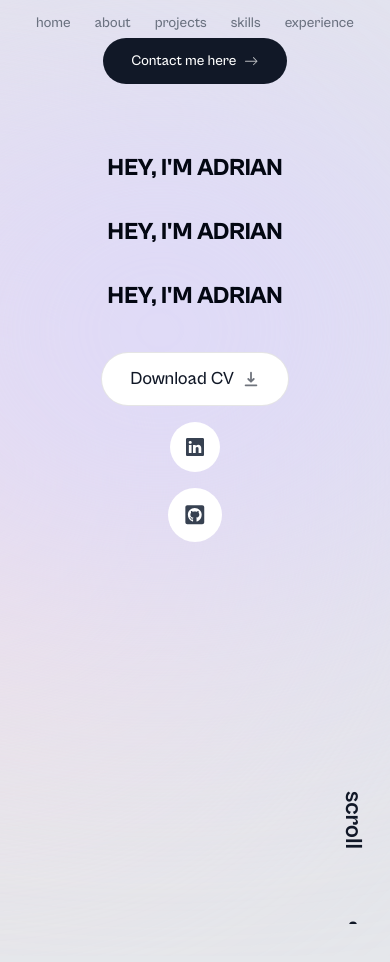
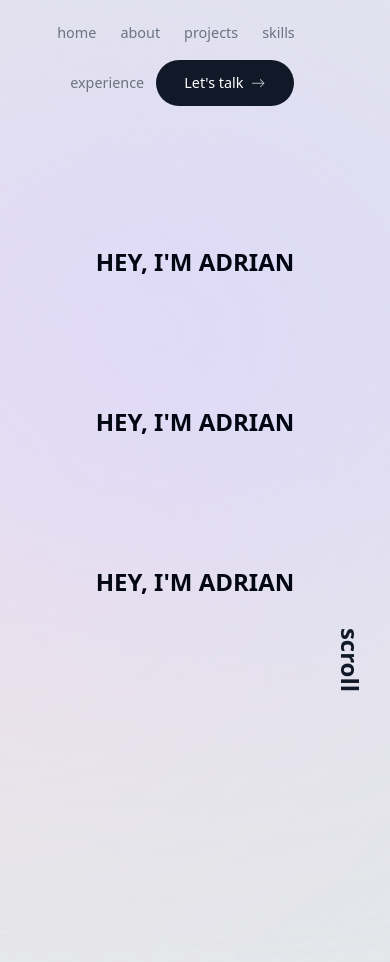
Before and after one commit to adrianksiazek/portfolio, a Next.js app: page / in a window 390 px wide. Shown: the top 962 px of the page. Built offline with nearby package versions, Linux system fonts and the light colour scheme.

Commit message:
fix: scroll animation

```diff
--- a/package.json
+++ b/package.json
@@ -22,6 +22,7 @@
     "eslint": "^8",
     "eslint-config-next": "14.0.4",
     "framer-motion": "^10.16.16",
+    "gsap": "^3.12.4",
     "postcss": "^8",
     "prettier": "^3.1.1",
     "prettier-plugin-tailwindcss": "^0.5.7",
--- /dev/null
+++ b/src/app/components/about/about.effect.ts
@@ -0,0 +1,19 @@
+import gsap from "gsap";
+import { useEffect } from "react";
+
+export const useAbout = () => {
+  useEffect(() => {
+    const tl = gsap.timeline({
+      scrollTrigger: {
+        trigger: ".about",
+        start: "+=200 center",
+        end: "center center",
+        scrub: true,
+        toggleActions: "play none none reverse",
+      },
+    });
+
+    tl.to(".body", { backgroundColor: "#030712", duration: 4 });
+    tl.to("nav", { backgroundColor: "#030712" });
+  }, []);
+};
--- /dev/null
+++ b/src/app/components/about/about.tsx
@@ -0,0 +1,24 @@
+"use client";
+
+import React from "react";
+import { motion } from "framer-motion";
+import { useAbout } from "./about.effect";
+
+export const About = () => {
+  useAbout();
+
+  return (
+    <section className="about my-8 flex h-screen w-full items-center justify-center px-8">
+      <motion.div
+        initial={{ y: 0 }}
+        animate={{
+          y: 100,
+        }}
+      >
+        <h2 className="text-8xl font-bold text-gray-200">
+          I create elevating digtial experiences that inspire and connect with people through development and design
+        </h2>
+      </motion.div>
+    </section>
+  );
+};
--- /dev/null
+++ b/src/app/components/default-layout/default-layout.tsx
@@ -0,0 +1,11 @@
+"use client";
+
+import React from "react";
+import gsap from "gsap";
+import { ScrollTrigger } from "gsap/ScrollTrigger";
+
+gsap.registerPlugin(ScrollTrigger);
+
+export const DefaultLayout = ({ children }: { children: React.ReactNode }) => {
+  return <div>{children}</div>;
+};
--- a/src/app/components/header/header.tsx
+++ b/src/app/components/header/header.tsx
@@ -9,11 +9,11 @@ import { BsArrowRight } from "react-icons/bs";
 
 export const Header = () => {
   return (
-    <header className="relative z-[999]">
+    <header className="header relative z-[999]">
       <nav
         className={clxs(
-          "fixed left-1/2 top-[0.15rem] flex h-12 -translate-x-1/2 py-2",
-          "sm:top-[1.7rem] sm:h-[inital] sm:py-0",
+          "nav fixed left-1/2 top-[0.15rem] w-full -translate-x-1/2 bg-transparent py-2",
+          "sm:top-0 sm:h-[inital] sm:py-8",
         )}
       >
         <ul
@@ -45,7 +45,7 @@ export const Header = () => {
             transition={{ delay: 2, duration: 1 }}
           >
             <Link href="#contact" className="btn btn-primary group">
-              Contact me here <BsArrowRight className="opacity-70 transition group-hover:translate-x-1" />
+              Let's talk <BsArrowRight className="opacity-70 transition group-hover:translate-x-1" />
             </Link>
           </motion.li>
         </ul>
--- a/src/app/components/hero/hero.tsx
+++ b/src/app/components/hero/hero.tsx
@@ -2,50 +2,30 @@
 
 import React from "react";
 import { motion } from "framer-motion";
-import { BsLinkedin } from "react-icons/bs";
-import { HiDownload } from "react-icons/hi";
-import { FaGithubSquare } from "react-icons/fa";
 
 export const Hero = () => {
   return (
-    <section className="h-screen max-w-5xl text-center">
-      <div className="my-10 flex flex-col gap-8 text-2xl font-extrabold uppercase sm:text-4xl md:text-9xl">
-        <div className="overflow-hidden px-4">
+    <section className="hero relative flex h-screen w-full items-center justify-center">
+      <div className="max-w-6xl">
+        <div className="my-10 flex flex-col gap-32 text-2xl font-extrabold uppercase sm:text-4xl md:text-9xl">
+          <div className="overflow-hidden px-4 text-center">
             <motion.div initial={{ y: 144 }} animate={{ y: 0 }} transition={{ duration: 2 }}>
               Hey, I'm Adrian
             </motion.div>
           </div>
-        <div className="overflow-hidden px-4">
+          <div className="overflow-hidden px-4 text-center">
             <motion.div initial={{ y: 144 }} animate={{ y: 0 }} transition={{ duration: 2 }}>
               Hey, I'm Adrian
             </motion.div>
           </div>
-        <div className="overflow-hidden px-4">
+          <div className="overflow-hidden px-4 text-center">
             <motion.div initial={{ y: 144 }} animate={{ y: 0 }} transition={{ duration: 2 }}>
               Hey, I'm Adrian
             </motion.div>
           </div>
         </div>
-
         <motion.div
-        className="flex flex-col items-center justify-center gap-4 px-4 text-lg font-medium sm:flex-row"
-        initial={{ opacity: 0, y: 100 }}
-        animate={{ opacity: 1, y: 0 }}
-        transition={{ delay: 2, duration: 1 }}
-      >
-        <a className="btn btn-secondary group" href="/CV.pdf" download>
-          Download CV <HiDownload className="opacity-60 transition group-hover:translate-y-1" />
-        </a>
-        <a className="btn btn-tertiary" href="https://linkedin.com/" target="_blank">
-          <BsLinkedin />
-        </a>
-        <a className="btn btn-tertiary text-[1.35rem]" href="https://github.com/azeksi" target="_blank">
-          <FaGithubSquare />
-        </a>
-      </motion.div>
-
-      <motion.div
-        className="absolute bottom-8 right-2 flex flex-col text-2xl font-bold text-gray-900"
+          className="absolute bottom-20 right-2 flex flex-col text-2xl font-bold text-gray-900"
           initial={{ opacity: 0 }}
           animate={{ opacity: 1 }}
           transition={{ duration: 1.4, delay: 2 }}
@@ -53,13 +33,14 @@ export const Hero = () => {
           <div className="mb-8 rotate-90">scroll</div>
           <div className="flex justify-center overflow-hidden">
             <motion.div
-            className="h-14 w-2 rounded-full bg-gray-900"
+              className="h-14 w-2 rounded-sm bg-gray-900"
               initial={{ y: "-200%" }}
               animate={{ y: "100%" }}
               transition={{ repeat: Infinity, ease: "easeInOut", duration: 1.4 }}
             ></motion.div>
           </div>
         </motion.div>
+      </div>
     </section>
   );
 };
--- /dev/null
+++ b/src/app/components/skills/skills.effect.ts
@@ -0,0 +1,19 @@
+import gsap from "gsap";
+import { useEffect } from "react";
+
+export const useSkills = () => {
+  useEffect(() => {
+    const tl = gsap.timeline({
+      scrollTrigger: {
+        trigger: ".skills",
+        start: "-=200 center",
+        end: "top center",
+        scrub: true,
+        toggleActions: "play none none reverse",
+      },
+    });
+
+    tl.to(".body", { backgroundColor: "#e5e7eb" });
+    tl.to("nav", { backgroundColor: "#e5e7eb" });
+  }, []);
+};
--- /dev/null
+++ b/src/app/components/skills/skills.tsx
@@ -0,0 +1,51 @@
+"use client";
+
+import React from "react";
+import { motion } from "framer-motion";
+import { HiDownload } from "react-icons/hi";
+import { BsLinkedin } from "react-icons/bs";
+import { FaGithubSquare } from "react-icons/fa";
+import { useSkills } from "./skills.effect";
+
+export const Skills = () => {
+  useSkills();
+
+  return (
+    <section className="skills w-full text-gray-950">
+      <motion.div
+        className="flex h-screen flex-col items-center justify-center"
+        whileInView={{ y: 0, opacity: 1 }}
+        initial={{ y: 100, opacity: 0 }}
+        transition={{ delay: 1, duration: 2 }}
+      >
+        <h2 className="text-9xl">About me</h2>
+        <div className="mx-auto max-w-2xl text-lg">
+          <h2 className="mt-5 text-4xl">A brief intro, who am I? </h2>
+          <p className="mt-5">
+            I am a self-taught, creative frontend developer, web designer and wanted to become full stack developer with
+            UI/UX skills in the future based in Wroclaw, Poland. I'm passionate about catering to emerging startups and
+            small businesses that make an impact, inspire and connect with people 😎. When I'm not developing or
+            designing, I enjoy watching videos about front-end development, productivity and design. I also enjoy
+            spending time with my cat 🐈 and distracting myself by going to the gym or riding my bike.
+          </p>
+          <motion.div
+            className="mt-4 flex flex-col items-center justify-center gap-4 px-4 text-lg font-medium sm:flex-row"
+            initial={{ opacity: 0, y: 100 }}
+            animate={{ opacity: 1, y: 0 }}
+            transition={{ delay: 2, duration: 1 }}
+          >
+            <a className="btn btn-secondary group" href="/CV.pdf" download>
+              Download CV <HiDownload className="opacity-60 transition group-hover:translate-y-1" />
+            </a>
+            <a className="btn btn-tertiary" href="https://linkedin.com/" target="_blank">
+              <BsLinkedin />
+            </a>
+            <a className="btn btn-tertiary text-[1.35rem]" href="https://github.com/azeksi" target="_blank">
+              <FaGithubSquare />
+            </a>
+          </motion.div>
+        </div>
+      </motion.div>
+    </section>
+  );
+};
--- a/src/app/layout.tsx
+++ b/src/app/layout.tsx
@@ -6,7 +6,6 @@ import "./styles/globals.css";
 
 const cabinetGrotesk = localFont({
   src: "./styles/fonts/CabinetGrotesk-Variable.woff2",
-  variable: "--font-cabinet-grotesk",
 });
 
 export const metadata: Metadata = {
@@ -17,7 +16,7 @@ export const metadata: Metadata = {
 export default function RootLayout({ children }: { children: React.ReactNode }) {
   return (
     <html lang="en">
-      <body className={`${cabinetGrotesk.className} relative bg-gray-200 pt-28 text-gray-950 sm:pt-36`}>
+      <body className={`body relative bg-gray-200 font-cabinet text-gray-950`}>
         <Header />
         <div
           className={clxs(
--- a/src/app/page.tsx
+++ b/src/app/page.tsx
@@ -1,9 +1,16 @@
+import { About } from "./components/about/about";
 import { Hero } from "./components/hero/hero";
+import { DefaultLayout } from "./components/default-layout/default-layout";
+import { Skills } from "./components/skills/skills";
 
 export default function Home() {
   return (
-    <main className="flex flex-col items-center px-4">
-      <Hero />
-    </main>
+    <DefaultLayout>
+      <main className="flex flex-col items-center">
+        <Hero />
+        <About />
+        <Skills />
+      </main>
+    </DefaultLayout>
   );
 }
```
Also changed, not shown: 1 other file (tests, documents, lock files or other folders). Lines whose indentation alone changed are shown as unchanged.
